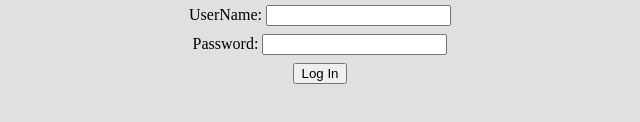
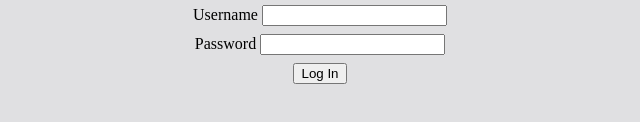
Before and after one commit to mohamdte/All_Coursera_tutor, a plain HTML site: page index.html in a window 1280 px wide. Shown: the part 226-348 px from the top of the page, 320-960 px from the left. Drawn offline with Linux system fonts and the light colour scheme.

Commit message:
modifing index.html

```diff
--- a/index.html
+++ b/index.html
@@ -20,12 +20,12 @@
   <main>
     <form action="">
        <div>
-        <label for="username">UserName:
-         <input type="text" required "" minlength="2" name="UserName">
+        <label for="username">Username
+         <input type="text" required "" minlength="2" name="Username">
         </label>
        </div>
        <div>
-        <label for="password">Password:
+        <label for="password">Password
             <input type="password" id="password" required "" minlength="2" name="Password">
         </label>
        </div>
```
